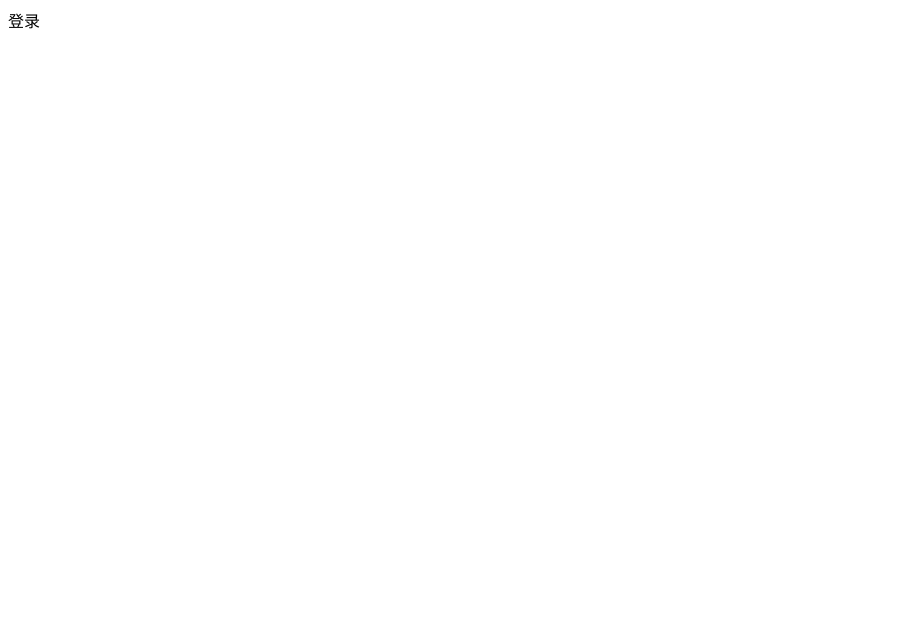
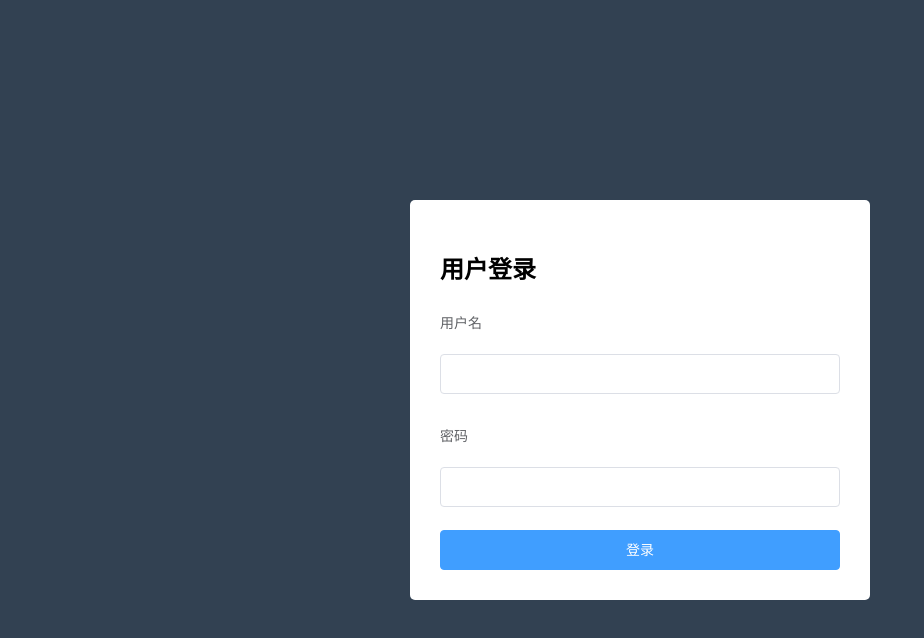
Before and after one commit to calvin6725/mallmangerone, a Vue app: page /#/login in a window 1280 px wide. Shown: the top 638 px of the page, without its empty margins (0-924 px from the left). Built offline with nearby package versions, Linux system fonts and the light colour scheme.

Commit message:
提示框

```diff
--- a/package.json
+++ b/package.json
@@ -10,6 +10,7 @@
     "build": "node build/build.js"
   },
   "dependencies": {
+    "axios": "^0.18.0",
     "element-ui": "^2.8.2",
     "vue": "^2.5.2",
     "vue-router": "^3.0.1"
--- a/src/App.vue
+++ b/src/App.vue
@@ -13,6 +13,6 @@
 
 <style>
 #app {
-
+ height: 100%;
 }
 </style>
--- /dev/null
+++ b/src/assets/css/react.css
@@ -0,0 +1,6 @@
+html,
+body {
+    height: 100%;
+    padding: 0;
+    margin: 0;
+}
--- a/src/components/login/login.vue
+++ b/src/components/login/login.vue
@@ -1,13 +1,75 @@
 <template>
-    <div>登录</div>
+  <div class="login-wrap">
+    <el-form
+     class="login-from"
+    label-position="top" label-width="80px" :model="formdata">
+      <h2>用户登录</h2>
+      <el-form-item label="用户名">
+        <el-input v-model="formdata.username"></el-input>
+      </el-form-item>
+      <el-form-item label="密码">
+        <el-input v-model="formdata.password"></el-input>
+      </el-form-item>
+      <el-button
+       @click.prevent="handleLogin()"
+         class="login-btn"
+      type="primary">登录</el-button>
+    </el-form>
+
+  </div>
 </template>
 
 <script>
 export default {
+  data() {
+    return {
+      formdata: {
+        username: "",
+        password: ""
+      }
+    };
+  },
+  methods:{
+    handleLogin(){
+      this.$http.post(`login`,this.formdata)
+      .then((res)=>{
+        //es6 对象结构赋值
+        const{
+          data,
+          meta:{msg,status}
+        }=res.data
+        if(status===200){
+          //编程式导航
+          this.$router.push({name:'home'})
+           this.$message.success(msg);
+        }else{
+            this.$message.warning(msg);
+        }
+      }).catch((res)=>{
+        console.log(res);
 
-}
+      })
+    }
+  }
+};
 </script>
 
 <style>
-
+.login-wrap{
+height: 100%;
+background-color: #324152;
+/* 弹性盒布局 */
+display: flex;
+justify-content: center;
+align-items: center;
+}
+.login-wrap .login-from{
+    width: 400px;
+    background-color: #ffffff;
+    border-radius: 5px;
+    padding: 30px;
+}
+.login-wrap .login-btn{
+    width: 100%;
+}
 </style>
--- a/src/main.js
+++ b/src/main.js
@@ -5,9 +5,15 @@
 import router from './router'
 
 import ElementUI from 'element-ui';
+import MyHttpServer from '@/plugins/http'
+
 import 'element-ui/lib/theme-chalk/index.css';
+import '@/assets/css/react.css'
+
 //使用vue插件
 Vue.use(ElementUI);
+Vue.use(MyHttpServer)
+
 
 Vue.config.productionTip = false
 
--- /dev/null
+++ b/src/plugins/http.js
@@ -0,0 +1,10 @@
+//插件模块
+import axios from 'axios'
+const MyHttpServer={}
+MyHttpServer.install = function (Vue) {
+    axios.defaults.baseURL='http://localhost:8888/api/private/v1/'
+    // 4. 添加实例方法
+    Vue.prototype.$http = axios
+  }
+
+  export default MyHttpServer
```
Also changed, not shown: 1 other file (tests, documents, lock files or other folders).
